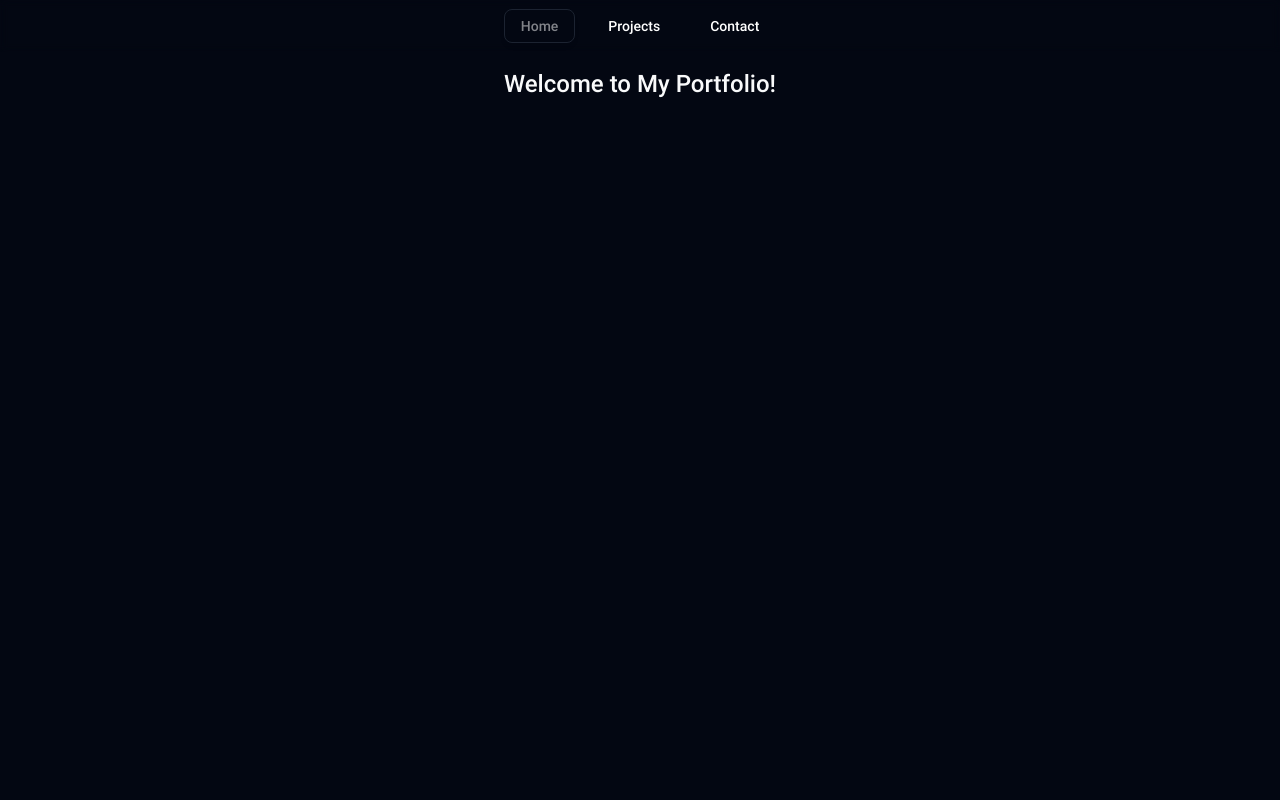
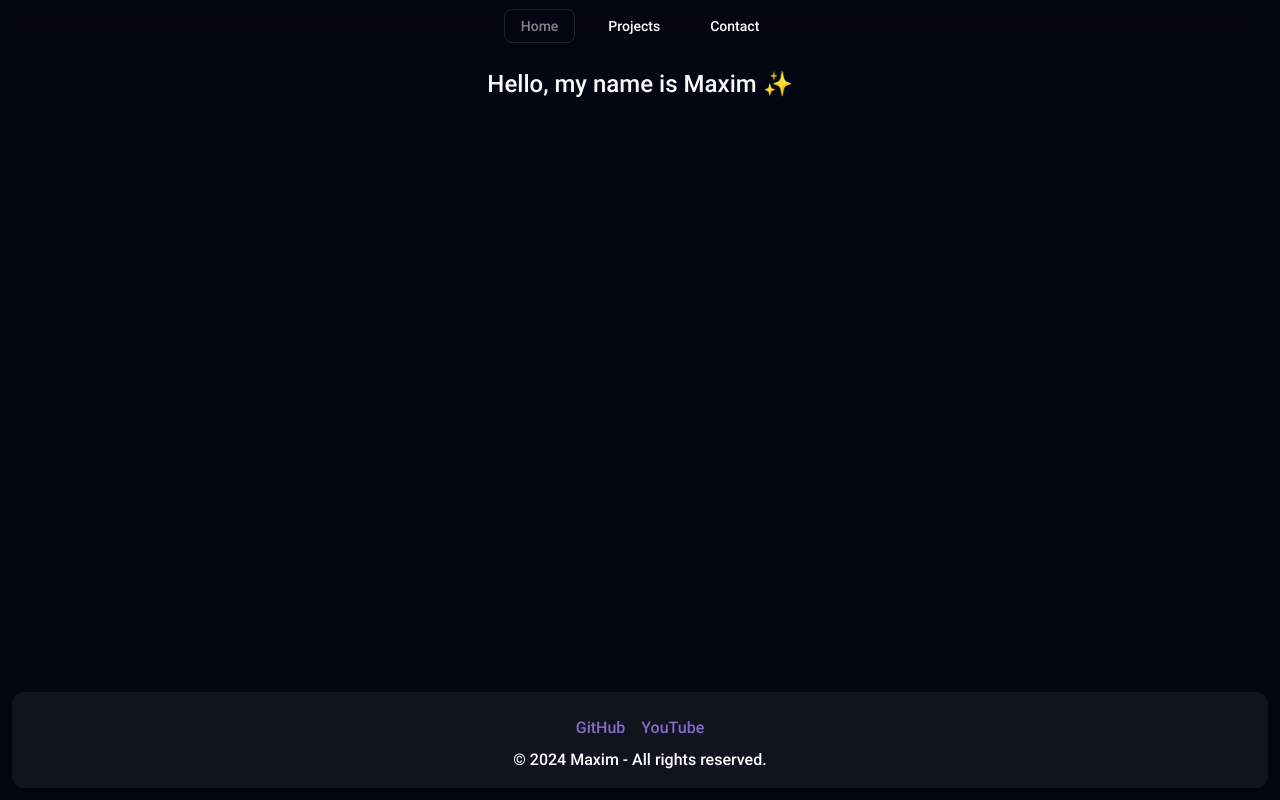
Before and after one commit to tonyharyanto7/tonyharyanto, a Next.js app: page /home in a window 1280 px wide. Built offline with nearby package versions, Linux system fonts and the light colour scheme.

Commit message:
feat: footer

```diff
--- a/CONFIG.json
+++ b/CONFIG.json
@@ -12,10 +12,23 @@
       "move_speed": 0.05
     }
   },
+    "footer": {
+    "text": "© 2024 Maxim - All rights reserved.",
+    "links": [
+      {
+        "label": "GitHub",
+        "url": "https://github.com/max1mde/portfolio"
+      },
+      {
+        "label": "YouTube",
+        "url": "https://www.youtube.com/@max1mde"
+      }
+    ]
+  },
   "pages": {
     "home": {
       "enabled": true,
-      "header": "Welcome to My Portfolio",
+      "header": "Hello, my name is Maxim ✨",
       "route": "/home"
     },
     "projects": {
--- a/src/app/home/page.js
+++ b/src/app/home/page.js
@@ -6,10 +6,11 @@
  * it under the terms of the GNU Affero General Public License as published
  * by the Free Software Foundation.
  */
+import config from "/CONFIG.json";
 export default function Home() {
   return (
     <h1 className="c-cursor-text text-2xl font-bold text-center mb-5">
-      Welcome to My Portfolio!
+      {config.pages.home.header}
     </h1>
   );
 }
--- a/src/app/layout.js
+++ b/src/app/layout.js
@@ -15,6 +15,7 @@ import config from "/CONFIG.json";
 import Script from "next/script";
 
 import CustomCursor from "@/components/cursor";
+import Footer from "@/components/ui/footer";
 
 const deliusFont = localFont({
   src: "./fonts/DeliusSwashCaps-Regular.ttf",
@@ -45,16 +46,18 @@ export const metadata = {
   description: config.siteMetadata.description,
 };
 
-
 export default function RootLayout({ children }) {
   const selectedFont = fonts[config.global.font] || deliusFont;
 
   return (
     <html lang="en">
-      <body className={`${selectedFont.variable} antialiased`}>
+      <body
+        className={`${selectedFont.variable} antialiased flex flex-col min-h-screen`}
+      >
         {config.global.custom_cursor.enabled && <CustomCursor />}
         <Navbar />
-        <main className="p-4">{children}</main>
+        <main className="flex-1 p-4">{children}</main>
+        <Footer config={config} />
         <Script src="scripts/hover.js" strategy="afterInteractive" />
       </body>
     </html>
--- /dev/null
+++ b/src/components/ui/footer.jsx
@@ -0,0 +1,32 @@
+import React from "react";
+
+const Footer = ({ config }) => {
+  return (
+    <footer className="animate-pop_in bg-white/5 shadow-xl text-white py-4 rounded-xl mx-3 lg:mx-3 mb-3">
+      <div className="container mx-auto text-center">
+        {config.footer && (
+          <>
+            {config.footer.links && (
+              <div className="flex justify-center space-x-4 mt-2 mb-2">
+                {config.footer.links.map((link, index) => (
+                  <a
+                    key={index}
+                    href={link.url}
+                    target="_blank"
+                    rel="noopener noreferrer"
+                    className="text-primary hover:scale-110 duration-75 c-cursor-pointer"
+                  >
+                    {link.label}
+                  </a>
+                ))}
+              </div>
+            )}
+            <p>{config.footer.text}</p>
+          </>
+        )}
+      </div>
+    </footer>
+  );
+};
+
+export default Footer;
--- a/src/components/ui/navbar.jsx
+++ b/src/components/ui/navbar.jsx
@@ -37,10 +37,11 @@ export default function Navbar() {
   return (
     <nav
       className={cn(
-        "p-4 sticky top-0 backdrop-blur-sm transition-all duration-200 ease-in-out",
-        isScrolled ? "bg-white/5 shadow-xl text-base" : "text-sm",
-        "z-50"
-      )}>
+        "p-4 sticky top-0 backdrop-blur-lg transition-all duration-200 ease-in-out",
+        isScrolled ? "shadow-xl text-base" : "text-sm",
+        "z-50",
+      )}
+    >
       <ul className="flex justify-center items-center space-x-4">
         {Object.entries(config.pages)
           .filter(([_, pageConfig]) => pageConfig.enabled)
@@ -56,8 +57,9 @@ export default function Navbar() {
                     "text-white font-medium",
                     isActive
                       ? "hover:bg-gray-700 shadow-md hover:border-white opacity-50 border-gray-700"
-                      : "hover:border-white hover:bg-secondary hover:shadow-2xl"
-                  )}>
+                      : "hover:border-white hover:bg-secondary hover:shadow-2xl",
+                  )}
+                >
                   {pageName.charAt(0).toUpperCase() + pageName.slice(1)}
                 </Link>
               </li>
```
